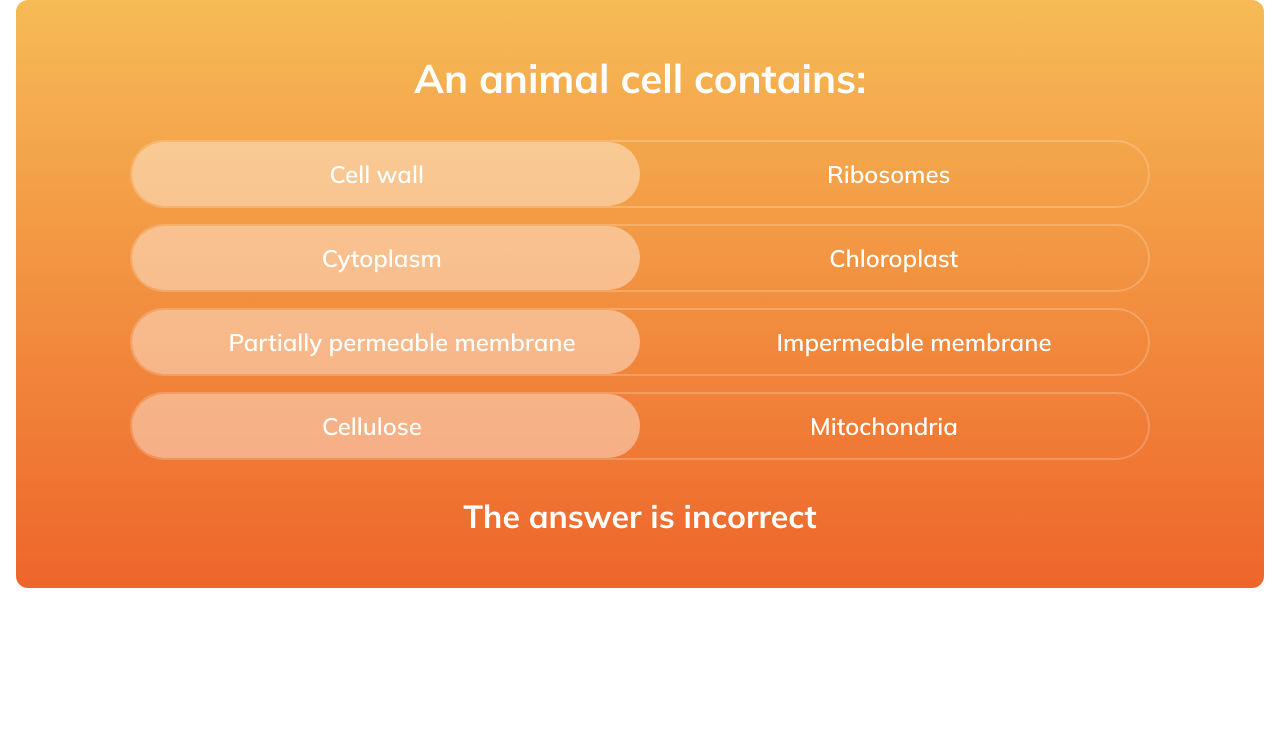
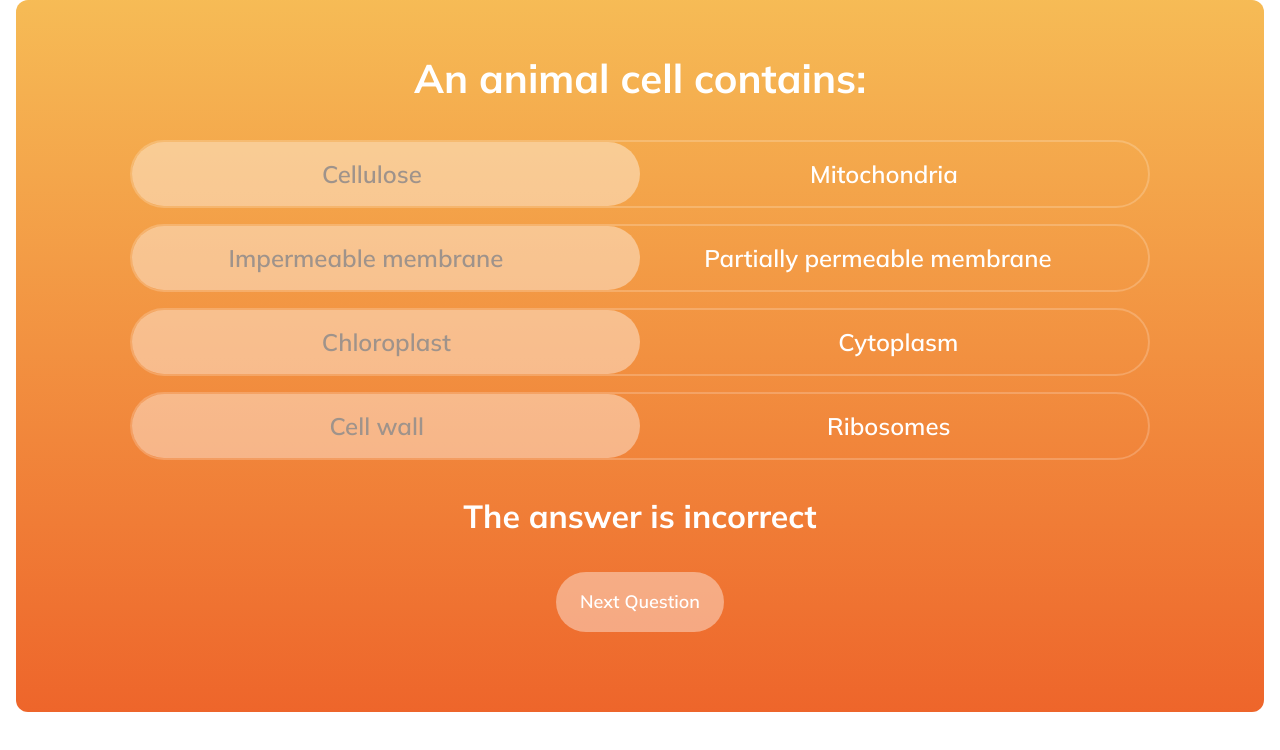
Before and after one commit to dannyedhouse/seneca-learning-fe-challenge, a React (Vite) app: page / in a window 1280 px wide. Shown: the top 750 px of the page. Built offline with nearby package versions, Linux system fonts and the light colour scheme.

Commit message:
Randomise the questions and options, handle next question

```diff
--- a/src/components/Questions/Questions.tsx
+++ b/src/components/Questions/Questions.tsx
@@ -1,11 +1,13 @@
-import { useState } from "react";
-import { getQuizQuestions } from "../../api/getQuizQuestions";
-import { Choice, QuestionData, SelectedAnswers } from "../../types";
 import { useQuery } from "@tanstack/react-query";
+import { Question, QuestionData } from "../../types";
 import { OptionsContainer } from "../OptionsContainer/OptionsContainer";
 import { useCorrectness } from "../../hooks/useCorrectness";
 import { getGradientStyle } from "../../utils/getGradientStyle";
 import { getTextColor } from "../../utils/getTextColour";
+import { getQuizQuestions } from "../../api/getQuizQuestions";
+import { useState, useEffect } from "react";
+import { useSelectOptions } from "../../hooks/useSelectOption";
+import { getRandomisedQuestions } from "../../utils/getRandomisedQuestions";
 
 export const Questions = () => {
   const { data, isError, isLoading } = useQuery<QuestionData>({
@@ -13,13 +15,31 @@ export const Questions = () => {
     queryFn: getQuizQuestions,
   });
 
-  const [currentQuestionIndex] = useState(0);
-  const [selectedChoices, setSelectedChoices] = useState<SelectedAnswers>({});
+  const [randomizedQuestions, setRandomizedQuestions] = useState<Question[]>(
+    []
+  );
+  const [currentQuestionIndex, setCurrentQuestionIndex] = useState(0);
+
+  useEffect(() => {
+    if (data) {
+      setRandomizedQuestions(getRandomisedQuestions(data));
+    }
+  }, [data]);
+
+  const currentQuestion = randomizedQuestions[currentQuestionIndex];
+  const { randomisedOptions, selectedChoices, handleToggleOption } =
+    useSelectOptions(currentQuestion);
 
   const { percentage, allCorrect } = useCorrectness(
     selectedChoices,
-    data?.questions[0]!.answerOptions ?? []
+    randomisedOptions ?? []
   );
+
+  const goToNextQuestion = () => {
+    setCurrentQuestionIndex((prev) =>
+      prev < randomizedQuestions.length - 1 ? prev + 1 : 0
+    );
+  };
 
   if (isLoading) return <div>Loading...</div>;
   if (isError)
@@ -28,37 +48,14 @@ export const Questions = () => {
         Error loading question data. Please try again later!
       </div>
     );
-
-  const handleToggleOption = (answerOptionId: number, choice: Choice) => {
-    setSelectedChoices((prev) => {
-      if (prev[answerOptionId]?.id === choice.id) {
-        const { [answerOptionId]: _, ...rest } = prev;
-        return rest;
-      }
-      return {
-        ...prev,
-        [answerOptionId]: choice,
-      };
-    });
-  };
-
-  const questions = data?.questions ?? [];
-  const hasQuestions = questions.length > 0;
-  const currentQuestion = questions[currentQuestionIndex];
+  if (!randomizedQuestions.length) return <p>No questions available</p>;
 
   const gradientStyle = getGradientStyle(percentage);
   const textColor = getTextColor(percentage);
 
-  if (!hasQuestions) {
-    return <p>No questions available</p>;
-  }
-
-  console.log(selectedChoices);
-  console.log(percentage);
-
   return (
     <div
-      className="py-4 px-4 md:mx-4 md:p-12 md:rounded-xl text-center"
+      className="py-4 px-4 md:mx-4 md:p-12 md:rounded-xl text-center "
       style={{ background: gradientStyle }}
     >
       <div className="flex flex-col items-center justify-center gap-8 w-full">
@@ -67,7 +64,7 @@ export const Questions = () => {
         </h1>
         <OptionsContainer
           activeTextColor={textColor}
-          options={currentQuestion?.answerOptions ?? []}
+          options={randomisedOptions}
           selectedChoices={selectedChoices}
           onChange={handleToggleOption}
           allCorrect={allCorrect}
@@ -76,6 +73,12 @@ export const Questions = () => {
       <h2 className="text-white font-bold text-[16px] sm:text-[32px]">
         The answer is {allCorrect ? "correct!" : "incorrect"}
       </h2>
+      <button
+        onClick={goToNextQuestion}
+        className="m-8 rounded-full px-6 py-4 bg-white/40 hover:bg-white/50 text-white font-semibold text-lg"
+      >
+        Next Question
+      </button>
     </div>
   );
 };
--- /dev/null
+++ b/src/hooks/useSelectOption.ts
@@ -0,0 +1,43 @@
+import { useEffect, useState } from "react";
+import { AnswerOption, Choice, SelectedAnswers, Question } from "../types";
+
+export const useSelectOptions = (question: Question | undefined) => {
+  const [randomisedOptions, setRandomisedOptions] = useState<AnswerOption[]>(
+    []
+  );
+  const [selectedChoices, setSelectedChoices] = useState<SelectedAnswers>({});
+
+  useEffect(() => {
+    if (!question?.answerOptions) return;
+
+    const shuffledOptions = [...question.answerOptions]
+      .sort(() => Math.random() - 0.5)
+      .map((option) => ({
+        ...option,
+        choices: [...option.choices].sort(() => Math.random() - 0.5),
+      }));
+
+    setRandomisedOptions(shuffledOptions);
+
+    const initialChoices: SelectedAnswers = {};
+    shuffledOptions.forEach((option) => {
+      const incorrectChoice = option.choices.find(
+        (choice) => !choice.isCorrect
+      );
+      if (incorrectChoice) {
+        initialChoices[option.id] = incorrectChoice;
+      }
+    });
+
+    setSelectedChoices(initialChoices);
+  }, [question]);
+
+  const handleToggleOption = (answerOptionId: number, choice: Choice) => {
+    setSelectedChoices((prev) => ({
+      ...prev,
+      [answerOptionId]: choice,
+    }));
+  };
+
+  return { randomisedOptions, selectedChoices, handleToggleOption };
+};
--- /dev/null
+++ b/src/utils/getRandomisedQuestions.ts
@@ -0,0 +1,13 @@
+import { QuestionData, Question } from "../types";
+
+export const getRandomisedQuestions = (
+  data: QuestionData | undefined
+): Question[] => {
+  if (!data?.questions) return [];
+
+  const shuffleArray = <T>(array: T[]): T[] => {
+    return [...array].sort(() => Math.random() - 0.5);
+  };
+
+  return shuffleArray(data.questions);
+};
```
